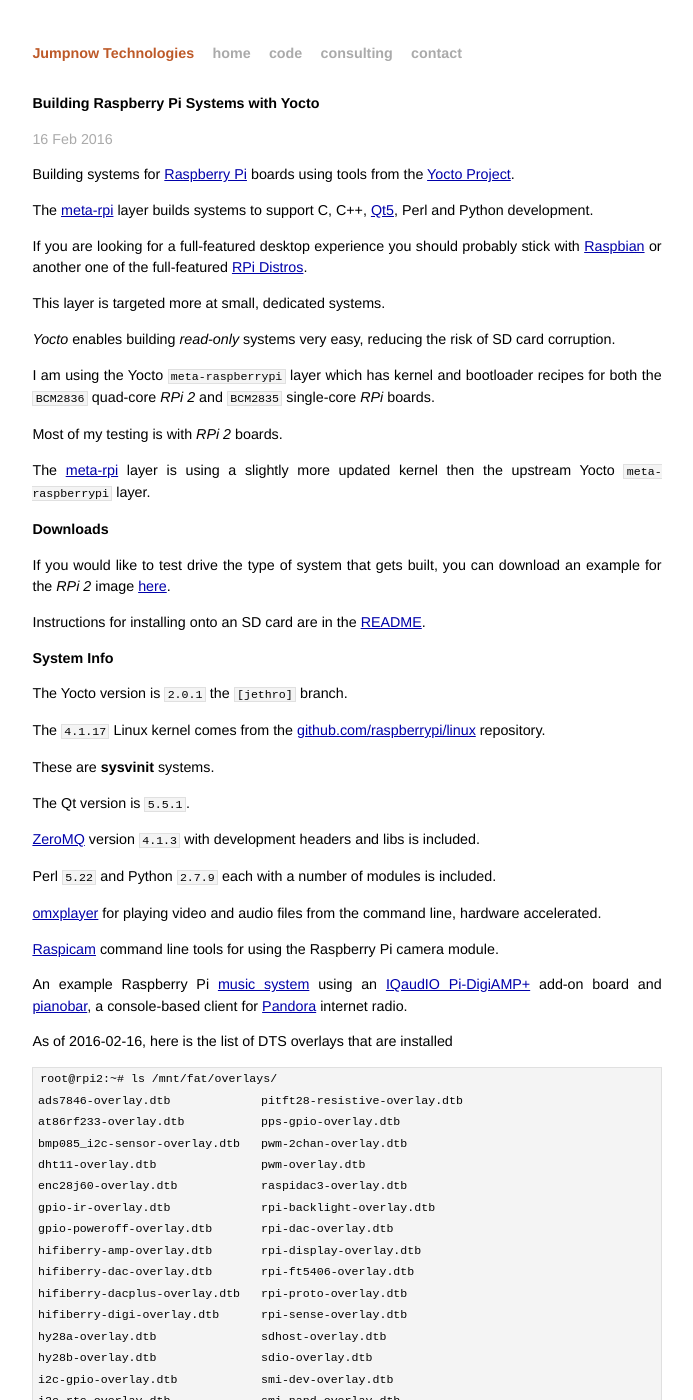
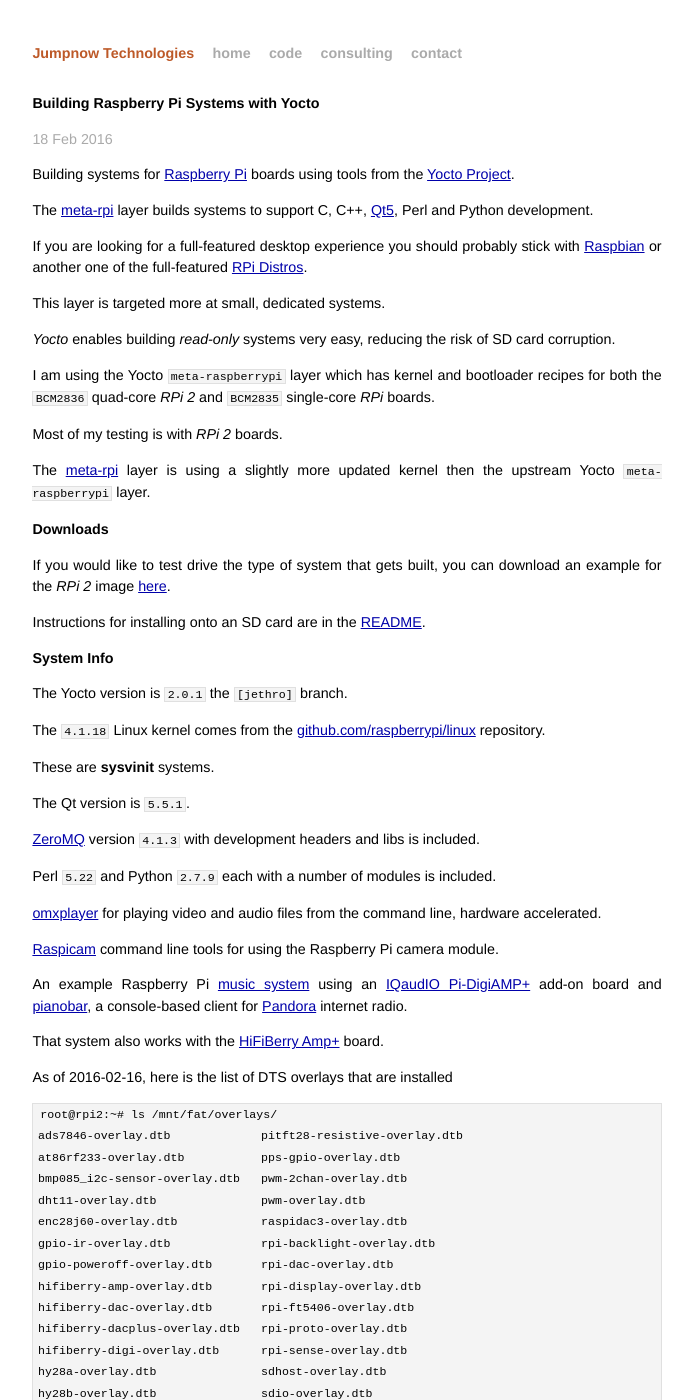
Before and after one commit to jumpnow/jumpnowtek-site, a Jekyll site: the page built from _posts/2015-12-04-Raspberry-Pi-Systems-with-Yocto.md, in a window 1280 px wide and 1400 px high. Shown: the whole window, without its empty margins (293-986 px from the left). Built offline with Jekyll 4.4.1, drawn with Linux system fonts in a browser that asks for light colours; some of the changed text lies outside the part shown.

Commit message:
Update kernels in rpi and bbb docs

```diff
--- a/_posts/2015-12-04-Raspberry-Pi-Systems-with-Yocto.md
+++ b/_posts/2015-12-04-Raspberry-Pi-Systems-with-Yocto.md
@@ -2,7 +2,7 @@
 layout: post
 title: Building Raspberry Pi Systems with Yocto
 description: "Building customized systems for the Raspberry Pi using tools from the Yocto Project"
-date: 2016-02-16 16:24:00
+date: 2016-02-18 09:00:00
 categories: rpi
 tags: [linux, rpi, yocto]
 ---
@@ -33,7 +33,7 @@
 
 The Yocto version is `2.0.1` the `[jethro]` branch.
 
-The `4.1.17` Linux kernel comes from the [github.com/raspberrypi/linux][rpi-kernel] repository.
+The `4.1.18` Linux kernel comes from the [github.com/raspberrypi/linux][rpi-kernel] repository.
 
 These are **sysvinit** systems.
 
@@ -48,6 +48,8 @@
 [Raspicam][raspicam] command line tools for using the Raspberry Pi camera module.
 
 An example Raspberry Pi [music system][rpi-pandora] using an [IQaudIO Pi-DigiAMP+][digiamp-plus] add-on board and [pianobar][pianobar], a console-based client for [Pandora][pandora] internet radio.
+
+That system also works with the [HiFiBerry Amp+][hifiberry-amp] board.
 
 As of 2016-02-16, here is the list of DTS overlays that are installed
 
@@ -84,7 +86,7 @@
 * hifiberry-amp
 * iqaudio-dacplus
 * i2s-mmap
-* sdhost
+* sdhost (now the default, but you can overclock)
 
 They all come from the official Raspberry Pi kernel tree.
 
@@ -588,3 +590,4 @@
 [pianobar]: https://6xq.net/pianobar/
 [pandora]: http://www.pandora.com
 [rpi-pandora]: http://www.jumpnowtek.com/rpi/Raspberry-Pi-Pandora-music-player.html
+[hifiberry-amp]: https://www.hifiberry.com/ampplus/
```
Also changed, not shown: _posts/2015-06-08-BeagleBone-Systems-with-Yocto.md (+2 -2 lines).
